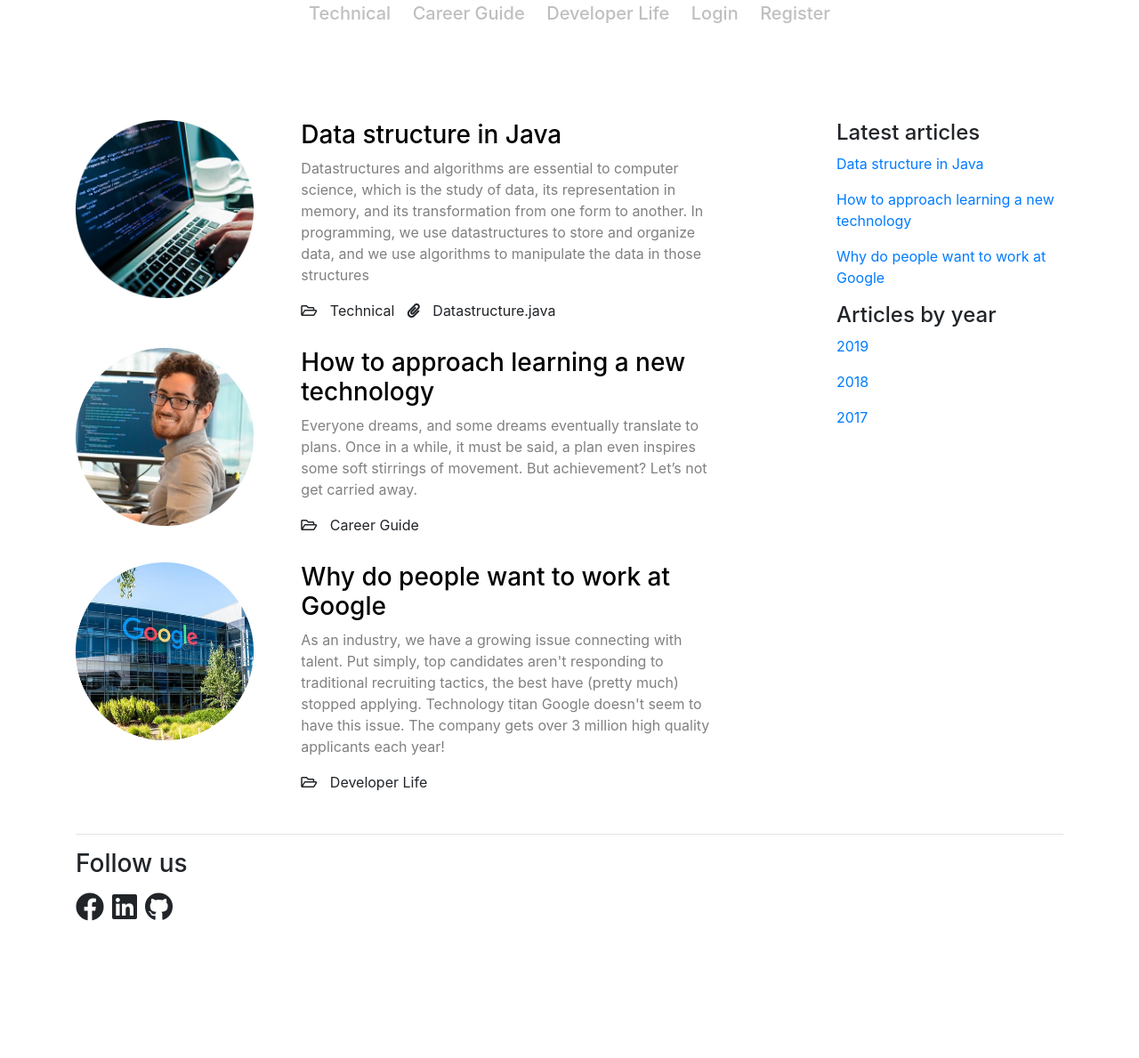
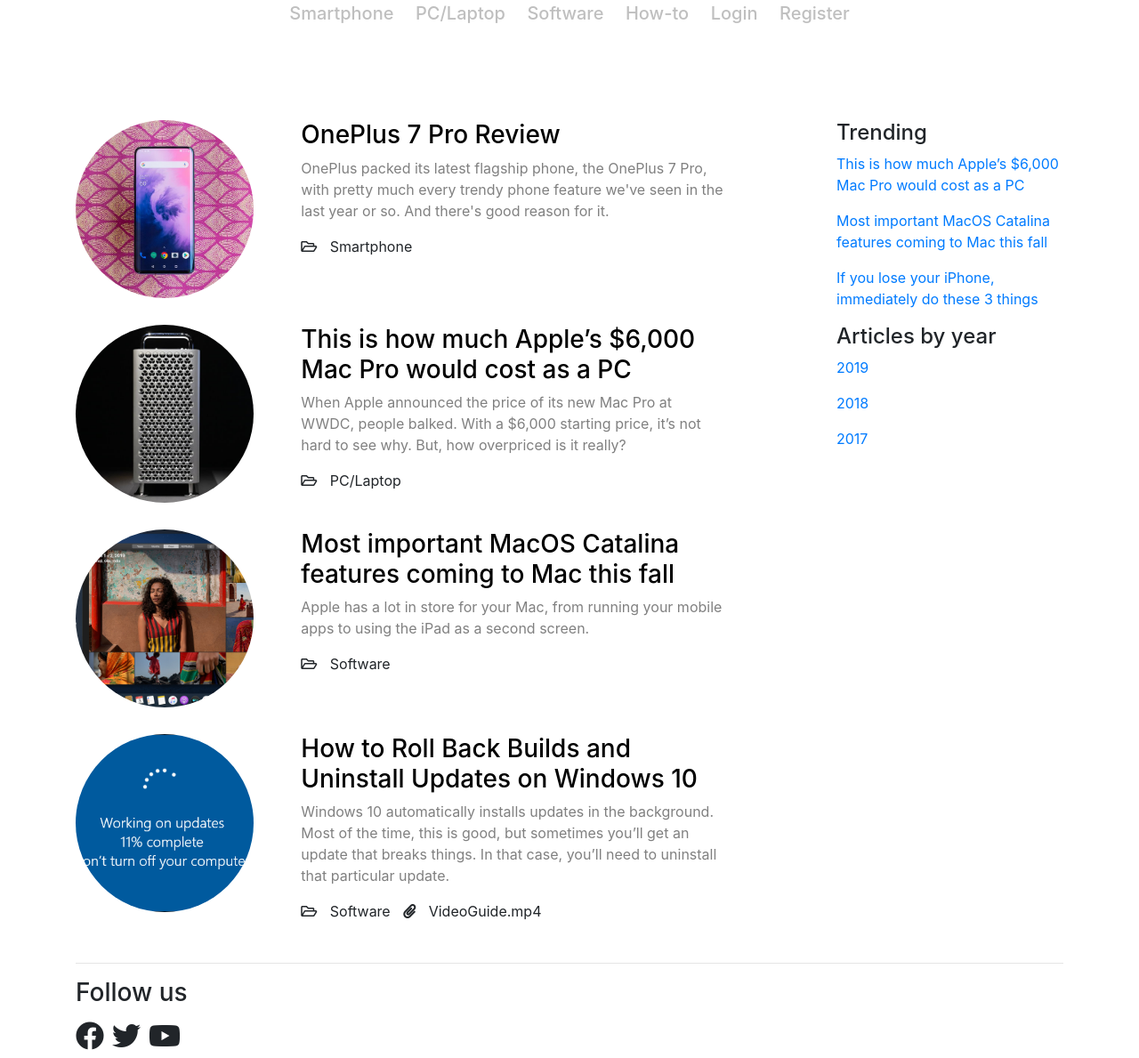
Before and after one commit to QuangAnh321/NewsPage-HCIFinal, a plain HTML site: page frontend/index.html in a window 1280 px wide. Shown: the part 103-1292 px from the top of the page at 89% size. Before the commit the page ends 1147 px from the top, so only its background shows below. Drawn offline with nearby package versions, Linux system fonts and the light colour scheme; files whose address does not match are found by name.

Commit message:
fix content

```diff
--- a/frontend/common/footer.html
+++ b/frontend/common/footer.html
@@ -4,8 +4,8 @@
 		<h3>Follow us</h3>
 			<div id="icon">
 				<i class="fab fa-facebook"></i>
-				<i class="fab fa-linkedin"></i>
-				<i class="fab fa-github"></i>
+				<i class="fab fa-twitter"></i>
+				<i class="fab fa-youtube"></i>
 			</div>
 	</div>
 </footer>
--- a/frontend/common/header.html
+++ b/frontend/common/header.html
@@ -5,14 +5,17 @@
         </div>
 
 		<div id="nav">
-			<a href="technical.html">
-				<h5>Technical</h5>
+			<a href="smartphone.html">
+				<h5>Smartphone</h5>
 			</a>
-			<a href="careerGuide.html">
-				<h5>Career Guide</h5>
+			<a href="pcandLaptop.html">
+				<h5>PC/Laptop</h5>
 			</a>
-			<a href="developerLife.html">
-				<h5>Developer Life</h5>
+			<a href="software.html">
+				<h5>Software</h5>
+			</a>
+			<a href="howto.html">
+				<h5>How-to</h5>
 			</a>
 			<a href="login.html">
 				<h5>Login</h5>
--- a/frontend/index.html
+++ b/frontend/index.html
@@ -23,70 +23,81 @@
             <div class="row">
 				<div class="col-md-8">
 					<div class="row content">
-							<div class="col-md-4 image">
-								<img src="images/Programming.jpg" alt="aaa"></img>
+							<div class="col-md-4">
+								<img src="images/oneplus7pro.jpg" alt="aaa" class="image"></img>
 							</div>
 							<div class="col-md-8 articleContent">
 								<a href="sampleArticle.html">
-									<h3>Data structure in Java</h3>
+									<h3>OnePlus 7 Pro Review</h3>
 								</a>
-								<p>Datastructures and algorithms are essential to computer science, which is the study of data, its representation in memory, and its transformation from one form to another. In programming, we use datastructures to store and organize data, and we use algorithms to manipulate the data in those structures</p>
+								<p>OnePlus packed its latest flagship phone, the OnePlus 7 Pro, with pretty much every trendy phone feature we've seen in the last year or so. And there's good reason for it.</p>
 									<div class="contentBottom">
 										<i class="far fa-folder-open"></i>
-										<span>Technical</span>
-										<i class="fas fa-paperclip"></i>
-										<span>Datastructure.java</span>
+										<span>Smartphone</span>
 									</div>
 							</div>
 					</div>
 					<div class="row content">
-						<div class="col-md-4 image">
-							<img src="images/Progammer.jpg" alt="aaa"></img>
+						<div class="col-md-4">
+							<img src="images/macpro.jpg" alt="aaa" class="image"></img>
 						</div>
 						<div class="col-md-8 articleContent">
 							<a href="sampleArticle.html">
-								<h3>How to approach learning a new technology</h3>
+								<h3>This is how much Apple’s $6,000 Mac Pro would cost as a PC</h3>
 							</a>
-							<p>Everyone dreams, and some dreams eventually translate to plans. Once in a while, it must be said, a plan even inspires some soft stirrings of movement. But achievement? Let’s not get carried away.</p>
+							<p>When Apple announced the price of its new Mac Pro at WWDC, people balked. With a $6,000 starting price, it’s not hard to see why. But, how overpriced is it really?</p>
 								<div class="contentBottom">
 									<i class="far fa-folder-open"></i>
-									<span>Career Guide</span>
+									<span>PC/Laptop</span>
 								</div>
 						</div>
 					</div>
 					<div class="row content">
-						<div class="col-md-4 image">
-							<img src="images/Google.jpg" alt="aaa"></img>
+						<div class="col-md-4">
+							<img src="images/macoscatalina.jpg" alt="aaa" class="image"></img>
 						</div>
 						<div class="col-md-8 articleContent">
 							<a href="sampleArticle.html">
-								<h3>Why do people want to work at Google</h3>
+								<h3>Most important MacOS Catalina features coming to Mac this fall</h3>
 							</a>
-							<p>As an industry, we have a growing issue connecting with talent.
-
-									Put simply, top candidates aren't responding to traditional recruiting tactics, the best have (pretty much) stopped applying.
-
-									Technology titan Google doesn't seem to have this issue. The company gets over 3 million high quality applicants each year!</p>
+							<p>Apple has a lot in store for your Mac, from running your mobile apps to using the iPad as a second screen.</p>
 								<div class="contentBottom">
 									<i class="far fa-folder-open"></i>
-									<span>Developer Life</span>
+									<span>Software</span>
 								</div>
 						</div>
+					</div>
+					<div class="row content">
+							<div class="col-md-4">
+								<img src="images/win10update.png" alt="aaa" class="image"></img>
+							</div>
+							<div class="col-md-8 articleContent">
+								<a href="sampleArticle.html">
+									<h3>How to Roll Back Builds and Uninstall Updates on Windows 10</h3>
+								</a>
+								<p>Windows 10 automatically installs updates in the background. Most of the time, this is good, but sometimes you’ll get an update that breaks things. In that case, you’ll need to uninstall that particular update.</p>
+									<div class="contentBottom">
+										<i class="far fa-folder-open"></i>
+										<span>Software</span>
+										<i class="fas fa-paperclip"></i>
+										<span>VideoGuide.mp4</span>
+									</div>
+							</div>
 					</div>
 				</div>
 				<div class="col-md-1">
 
 				</div>
 				<div class="col-md-3 latest">
-					<h4>Latest articles</h4>
+					<h4>Trending</h4>
 					<a href="sampleArticle.html">
-						<p>Data structure in Java</p>
+						<p>This is how much Apple’s $6,000 Mac Pro would cost as a PC</p>
 					</a>
 					<a href="sampleArticle.html">
-						<p>How to approach learning a new technology</p>
+						<p>Most important MacOS Catalina features coming to Mac this fall</p>
 					</a>
 					<a href="sampleArticle.html">
-						<p>Why do people want to work at Google</p>
+						<p>If you lose your iPhone, immediately do these 3 things</p>
 					</a>
 					<div class="year">
 						<h4>Articles by year</h4>
--- a/frontend/style/style.css
+++ b/frontend/style/style.css
@@ -52,9 +52,11 @@ footer {
     color: black;
 }
 
-.image img {
-    width: 200px;
-    height: 200px;
+img.image {
+    object-fit: cover;
+  border-radius: 50%;
+  height: 200px;
+  width: 200px;
 }
 
 .articleContent p {
```
Also changed, not shown: frontend/images/Google.jpg (deleted), frontend/images/Progammer.jpg (deleted), frontend/images/Programming.jpg (deleted), frontend/images/macoscatalina.jpg (added), frontend/images/macpro.jpg (added), frontend/images/oneplus7pro.jpg (added), frontend/images/win10update.png (added), frontend/sourceArticles.txt.
